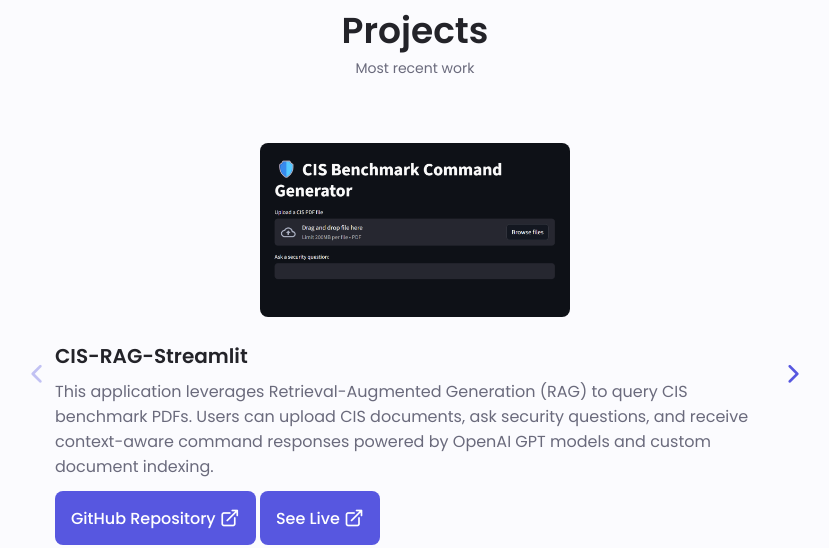
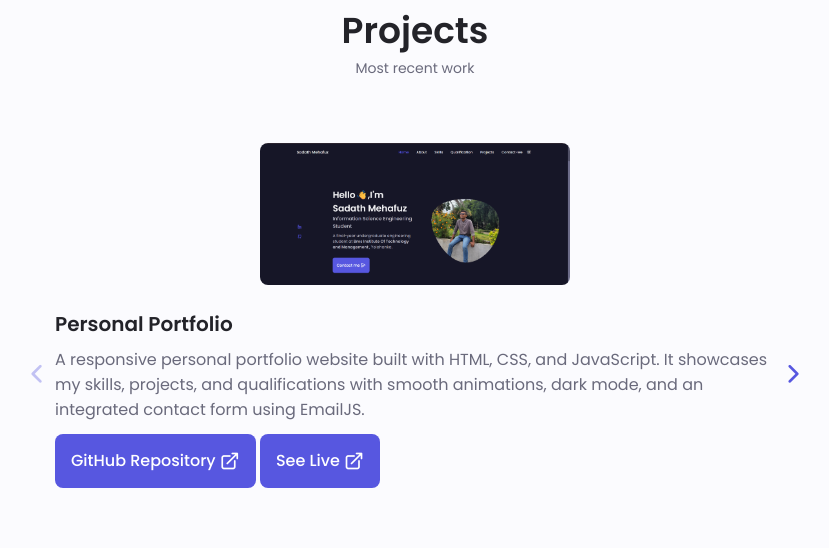
Before and after one commit to SADATHMEHAFUZ/Personal_Portfolio, a plain HTML site: page index.html in a window 1280 px wide. Shown: the part 2794-3342 px from the top of the page, without its empty margins (225-1054 px from the left). Drawn offline with nearby package versions, Linux system fonts and the light colour scheme.

Commit message:
Added Portfolio Project

```diff
--- a/index.html
+++ b/index.html
@@ -537,6 +537,30 @@
         <div class="portfolio__container container swiper-container">
           <div class="swiper-wrapper">
             <!-- ------------------------portfollio 1-------------------- -->
+            <div class="portfolio__content grid swiper-slide">
+              <img src="assets/img/portfolio.png" alt="Personal Portfolio Website" class="portfolio__img" />
+
+              <div class="portfolio__data">
+                <h3 class="portfolio__title">Personal Portfolio</h3>
+                <p class="portfolio__description">
+                  A responsive personal portfolio website built with HTML, CSS, and JavaScript.
+                  It showcases my skills, projects, and qualifications with smooth animations,
+                  dark mode, and an integrated contact form using EmailJS.
+                </p>
+                <div class="portfolio__buttons">
+                  <a href="https://github.com/SADATHMEHAFUZ/Personal_Portfolio" class="button button--flex button--small portfolio__button" target="_blank">
+                  GitHub Repository
+                  <i class="uil uil-external-link-alt button__icon"></i>
+                </a>
+                <a href="https://sadathmehafuz.github.io/Personal_Portfolio/" class="button button--flex button--small portfolio__button" target="_blank">
+                  See Live
+                  <i class="uil uil-external-link-alt button__icon"></i>
+                </a>
+                </div>
+              </div>
+            </div>
+
+            <!-- ------------------------portfollio 2-------------------- -->
 
             <div class="portfolio__content grid swiper-slide">
               <img src="./assets/img/Rag_gen.png" class="portfolio__img" />
@@ -556,7 +580,7 @@
               </div>
             </div>
 
-            <!-- ------------------------portfollio 2-------------------- -->
+            <!-- ------------------------portfollio 3-------------------- -->
             <div class="portfolio__content grid swiper-slide">
               <img src="./assets/img/drumkit.png" class="portfolio__img" />
 
@@ -584,7 +608,7 @@
                 </a>
               </div>
             </div>
-            <!-- ------------------------portfollio 3-------------------- -->
+            <!-- ------------------------portfollio 4-------------------- -->
             <div class="portfolio__content grid swiper-slide">
               <img src="./assets/img/amazon.png" class="portfolio__img" />
 
@@ -708,7 +732,7 @@
               <a href="#qualification" class="footer__link">Qualification</a>
             </li>
             <li>
-              <a href="#portfolio" class="footer__link">Portfolio</a>
+              <a href="#portfolio" class="footer__link">Projects</a>
             </li>
             <li>
               <a href="#contact" class="footer__link">Contact</a>
```
Also changed, not shown: assets/img/portfolio.png (added), assets/img/portfolio4.png (deleted), assets/img/portfolio5.png (deleted), 1 other file.
